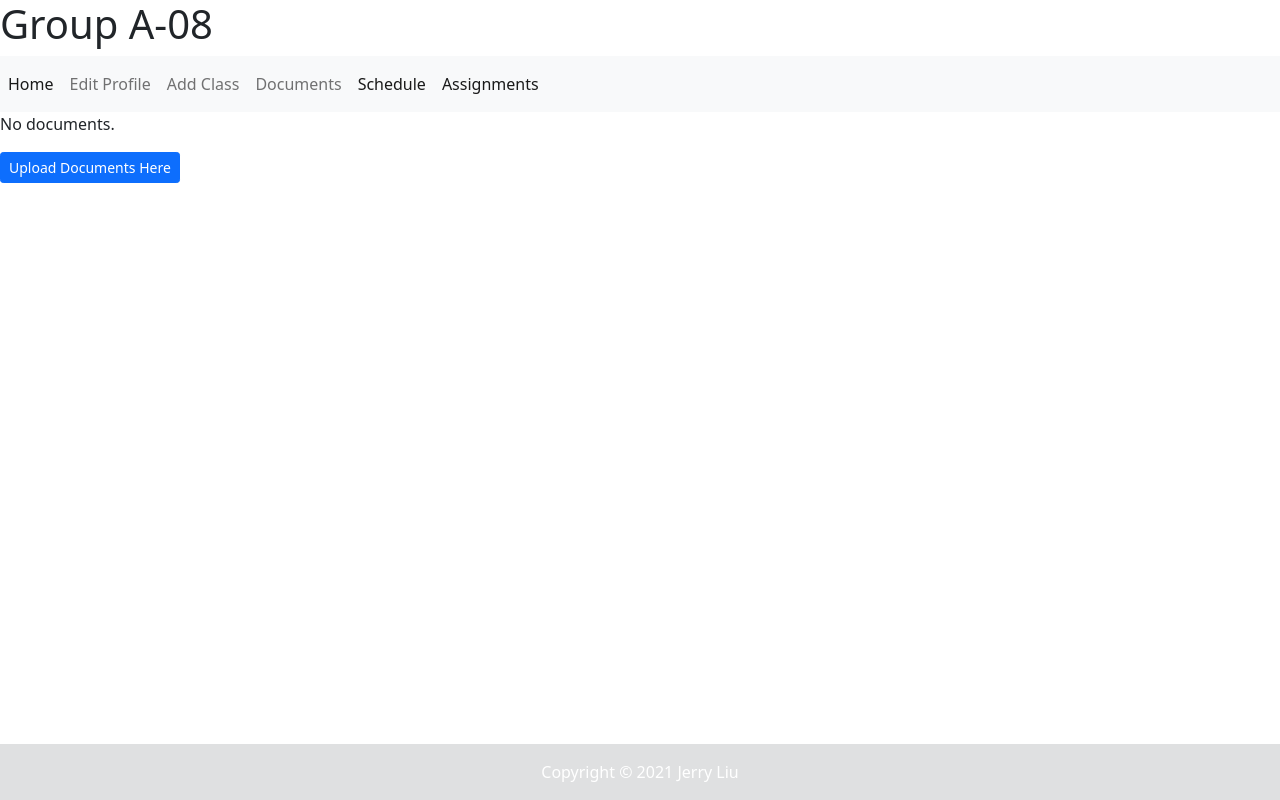
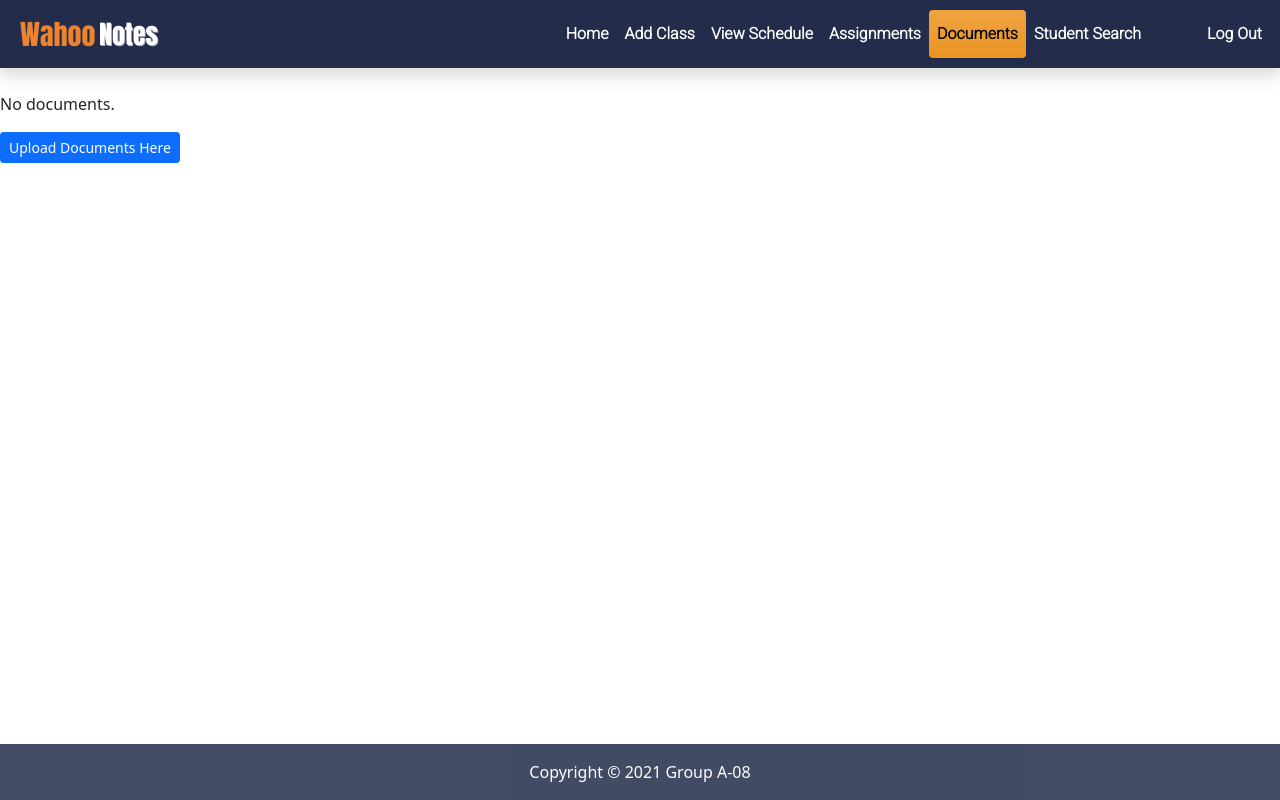
Before and after one commit to WilliamHaslet/wahoo-notes-website-project, a Django app: page /documents/ in a window 1280 px wide. Run offline with Django 3.2, Linux system fonts and the light colour scheme; data that the repository does not hold is empty; some libraries are stand-ins or nearby versions.

Commit message:
documents ui

```diff
--- a/main_app/templates/main_app/documents.html
+++ b/main_app/templates/main_app/documents.html
@@ -1,3 +1,5 @@
+{% extends "base.html" %}
+
 {% load static %}
 {% load bootstrap5 %}
 
@@ -8,39 +10,14 @@
 {# Display django.contrib.messages as Bootstrap alerts #}
 {% bootstrap_messages %}
 
+{% block content %}
 <head>
-    <h1>Group A-08</h1>
     <title>Documents</title>
     <link rel="stylesheet" type="text/css" href="{% static 'main_app/style.css' %}">
     <link href="https://cdn.jsdelivr.net/npm/bootstrap@5.0.2/dist/css/bootstrap.min.css" rel="stylesheet" integrity="sha384-EVSTQN3/azprG1Anm3QDgpJLIm9Nao0Yz1ztcQTwFspd3yD65VohhpuuCOmLASjC" crossorigin="anonymous">
 </head>
 
-<body>
-    <nav class="navbar navbar-expand-lg navbar-light bg-light">
-        <div class="collapse navbar-collapse" id="navbarSupportedContent">
-            <ul class="navbar-nav mr-auto">
-                <li class="nav-item">
-                    <a class="nav-link active" href="{% url 'main_app:index'%}">Home </a>
-                  </li>
-                  <li class="nav-item">
-                    <a class="nav-link" href="{% url 'main_app:editprofile'%}">Edit Profile</a>
-                  </li>
-                  <li class="nav-item">
-                    <a class="nav-link" href="{% url 'main_app:addclasses'%}">Add Class</a>
-                  </li>
-                  <li class="nav-item">
-                    <a class="nav-link" href="{% url 'main_app:documents'%}">Documents</a>
-                  </li>
-                  <li class="nav-item active">
-                    <a class="nav-link active" href="{% url 'main_app:listclasses'%}">Schedule</a>
-                </li>
-                <li class="nav-item active">
-                  <a class="nav-link active" href="{% url 'main_app:assignments'%}">Assignments</a>
-              </li>
-            </ul>
-        </div>
-    </nav>
-
+<body><br>
   {% if documents %}
     <ul>
         <p>Your Documents</p>
@@ -63,10 +40,5 @@
   <br>
   <br>
   <br>
-
-    <footer class="bg-light text-center text-lg-start">
-      <div class="text-center p-3" style="background-color: rgba(0, 0, 0, 0.1)">
-        Copyright © 2021 Jerry Liu
-      </div>
-    </footer>
 </body>
+{% endblock %}
--- a/project_a_08/settings.py
+++ b/project_a_08/settings.py
@@ -98,7 +98,7 @@ DATABASES = {
     }
 }'''
 
-if 'runserver' in sys.argv:
+if 'runserver' in sys.argv or 'migrate' in sys.argv:
     #Needed for testing locally
     DATABASES = {
         'default': {
--- a/templates/base.html
+++ b/templates/base.html
@@ -123,6 +123,9 @@
                 <a {% if request.resolver_match.url_name == 'assignments' %}class="nav-link active rounded"{% else %}class="nav-link rounded"{% endif %} href="{% url 'main_app:assignments'%}">Assignments</a>
               </li>
               <li class="nav-item">
+                <a {% if request.resolver_match.url_name == 'documents' %}class="nav-link active rounded"{% else %}class="nav-link rounded"{% endif %} href="{% url 'main_app:documents'%}">Documents</a>
+              </li>
+              <li class="nav-item">
                 <a {% if request.resolver_match.url_name == 'studentSearch' %}class="nav-link active rounded"{% else %}class="nav-link rounded"{% endif %} href="{% url 'main_app:studentSearch'%}">Student Search</a>
               </li>
               <li class="nav-item">
```
Also changed, not shown: main_app/templates/main_app/document_upload.html (+5 -35 lines). Lines whose indentation alone changed are shown as unchanged.
